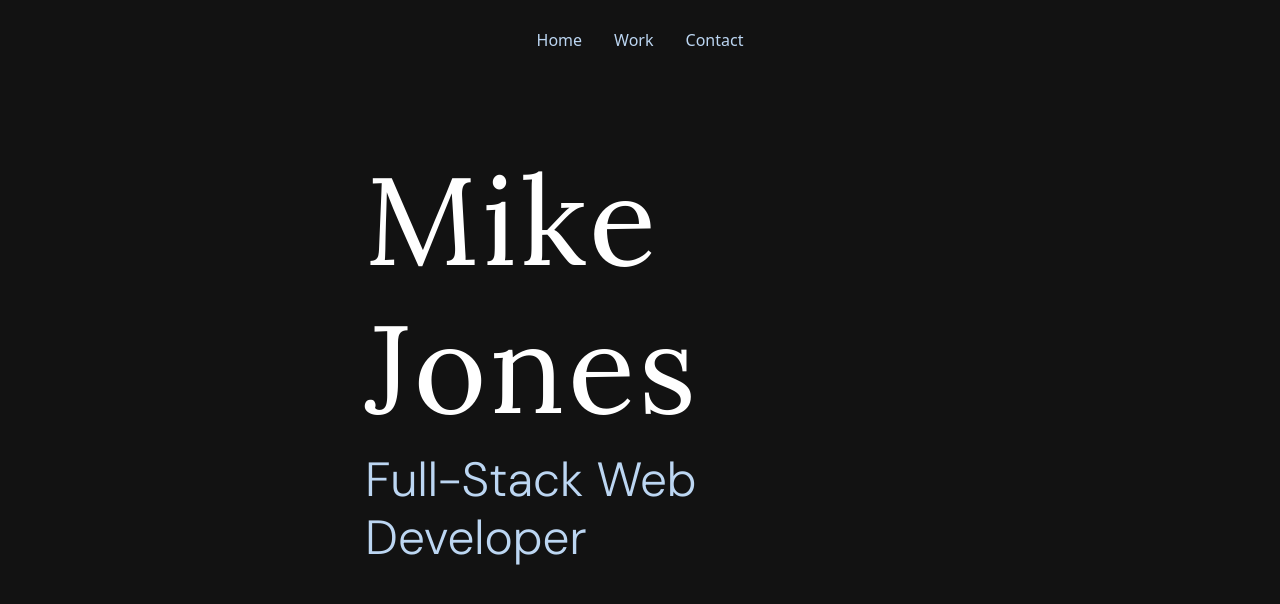
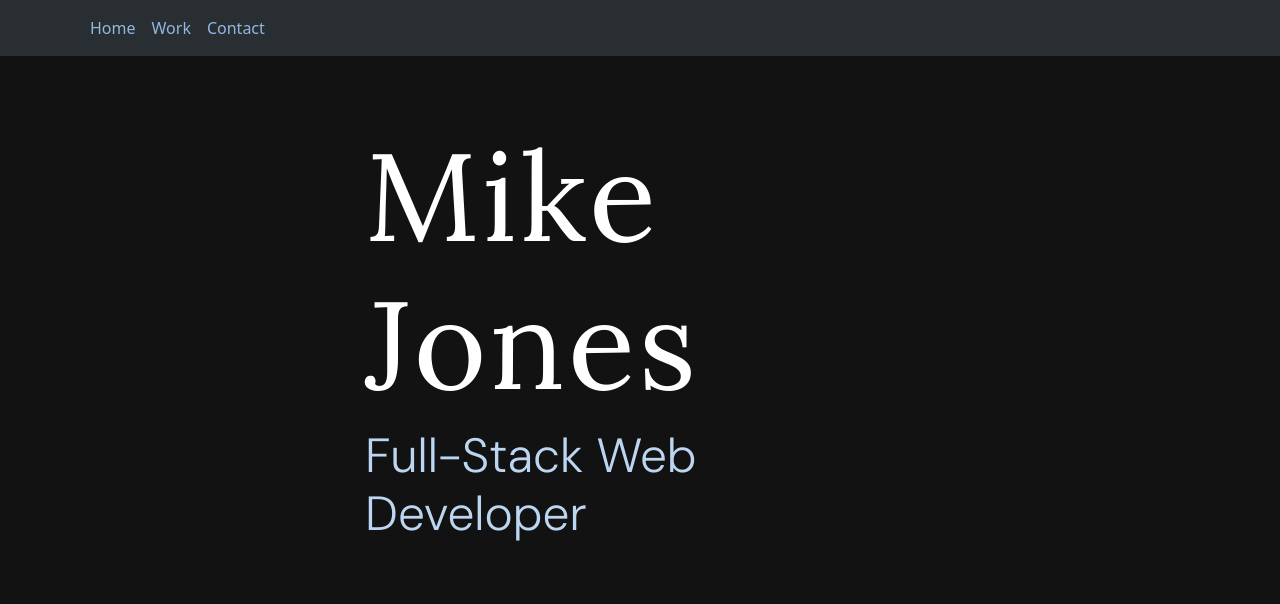
Before and after one commit to micujones/portfolio, a React (Vite) app: page / in a window 1280 px wide. Shown: the top 604 px of the page. Built offline with nearby package versions, Linux system fonts and the light colour scheme.

Commit message:
Add navigation

```diff
--- a/components/main-view/main-view.jsx
+++ b/components/main-view/main-view.jsx
@@ -1,10 +1,16 @@
 import React, { useEffect, useState } from 'react';
+
+// Navigation
+import { Routes, Route } from 'react-router';
+import { NavbarView } from '../navbar-view/navbar-view.jsx';
+
+// Components
 import { TitleView } from '../title-view/title-view.jsx';
 import { WorkView } from '../work-view/work-view.jsx';
+import { ContactView } from '../contact-view/contact-view.jsx';
 
 // Bootstrap imports
 import Container from 'react-bootstrap/Container';
-import { ContactView } from '../contact-view/contact-view.jsx';
 
 export const MainView = () => {
     const [currentPage, setCurrentPage] = useState('title');
@@ -22,7 +28,15 @@ export const MainView = () => {
 
     return (
         <>
-            <div className="navbar">
+            <NavbarView />
+            <Routes>
+                <Route index element={<TitleView />} />
+                <Route path="work" element={<WorkView />} />
+                <Route path="contact" element={<ContactView />} />
+
+                {/* <Route path="about" element={<AboutView />} /> */}
+            </Routes>
+            {/* <div className="navbar">
                 <a
                     onClick={renderTitleView}
                     style={{ margin: 0, cursor: 'pointer' }}
@@ -48,7 +62,7 @@ export const MainView = () => {
                 <ContactView />
             ) : (
                 <TitleView />
-            )}
+            )} */}
         </>
     );
 };
--- /dev/null
+++ b/components/navbar-view/navbar-view.css
@@ -0,0 +1,9 @@
+.navbar {
+    opacity: 95%;
+    color: var(--clr-primary-a50);
+}
+
+.navbar-menu {
+    width: 100%;
+    justify-content: center;
+}
--- /dev/null
+++ b/components/navbar-view/navbar-view.jsx
@@ -0,0 +1,55 @@
+import Container from 'react-bootstrap/Container';
+import Nav from 'react-bootstrap/Nav';
+import Navbar from 'react-bootstrap/Navbar';
+import { NavLink, Link } from 'react-router';
+
+import './navbar-view.css';
+
+export const NavbarView = () => {
+    return (
+        <Navbar
+            expand="lg"
+            data-bs-theme="dark"
+            className="bg-body-tertiary"
+            sticky="top"
+        >
+            <Container>
+                <Navbar.Toggle aria-controls="basic-navbar-nav" />
+                <Navbar.Collapse id="basic-navbar-nav">
+                    <Nav className="me-auto">
+                        <Nav.Link>
+                            <NavLink
+                                to="/"
+                                className={({ isActive }) =>
+                                    isActive ? 'active' : ''
+                                }
+                            >
+                                Home
+                            </NavLink>
+                        </Nav.Link>
+                        <Nav.Link>
+                            <NavLink
+                                to="work"
+                                className={({ isActive }) =>
+                                    isActive ? 'active' : ''
+                                }
+                            >
+                                Work
+                            </NavLink>
+                        </Nav.Link>
+                        <Nav.Link>
+                            <NavLink
+                                to="contact"
+                                className={({ isActive }) =>
+                                    isActive ? 'active' : ''
+                                }
+                            >
+                                Contact
+                            </NavLink>
+                        </Nav.Link>
+                    </Nav>
+                </Navbar.Collapse>
+            </Container>
+        </Navbar>
+    );
+};
--- a/components/work-view/work-card-view.jsx
+++ b/components/work-view/work-card-view.jsx
@@ -23,6 +23,8 @@ export const WorkCardView = ({ project }) => {
                         className={
                             project.title === 'Most Watched List'
                                 ? 'card-img-horizontal'
+                                : project.title === 'Movie API'
+                                ? 'card-img-horizontal'
                                 : 'card-img-vertical'
                         }
                     />
--- a/package.json
+++ b/package.json
@@ -16,7 +16,8 @@
         "react": "^19.1.0",
         "react-bootstrap": "^2.10.10",
         "react-dom": "^19.1.0",
-        "react-icons": "^5.5.0"
+        "react-icons": "^5.5.0",
+        "react-router": "^7.7.0"
     },
     "devDependencies": {
         "@eslint/js": "^9.30.1",
--- a/src/App.jsx
+++ b/src/App.jsx
@@ -1,9 +1,5 @@
 import { MainView } from '../components/main-view/main-view';
 
 export const App = () => {
-    return (
-        <>
-            <MainView />
-        </>
-    );
+    return <MainView />;
 };
--- a/src/index.css
+++ b/src/index.css
@@ -24,16 +24,6 @@ a {
 }
 
 a:hover {
-    color: var(--clr-primary-a50);
-}
-
-.navbar {
-    display: flex;
-    justify-content: center;
-    align-items: center;
-    gap: 32px;
-    height: 80px;
-    background-color: 'transparent';
     color: var(--clr-primary-a50);
 }
 
--- a/src/main.jsx
+++ b/src/main.jsx
@@ -1,10 +1,13 @@
 import { StrictMode } from 'react';
 import { createRoot } from 'react-dom/client';
+import { BrowserRouter } from 'react-router';
 import './index.css';
 import { App } from './App.jsx';
 
 createRoot(document.getElementById('root')).render(
     <StrictMode>
-        <App />
+        <BrowserRouter>
+            <App />
+        </BrowserRouter>
     </StrictMode>
 );
```
Also changed, not shown: components/navtabs-view/navtabs-view.jsx (deleted, +0 -32 lines), 1 other file (tests, documents, lock files or other folders).
